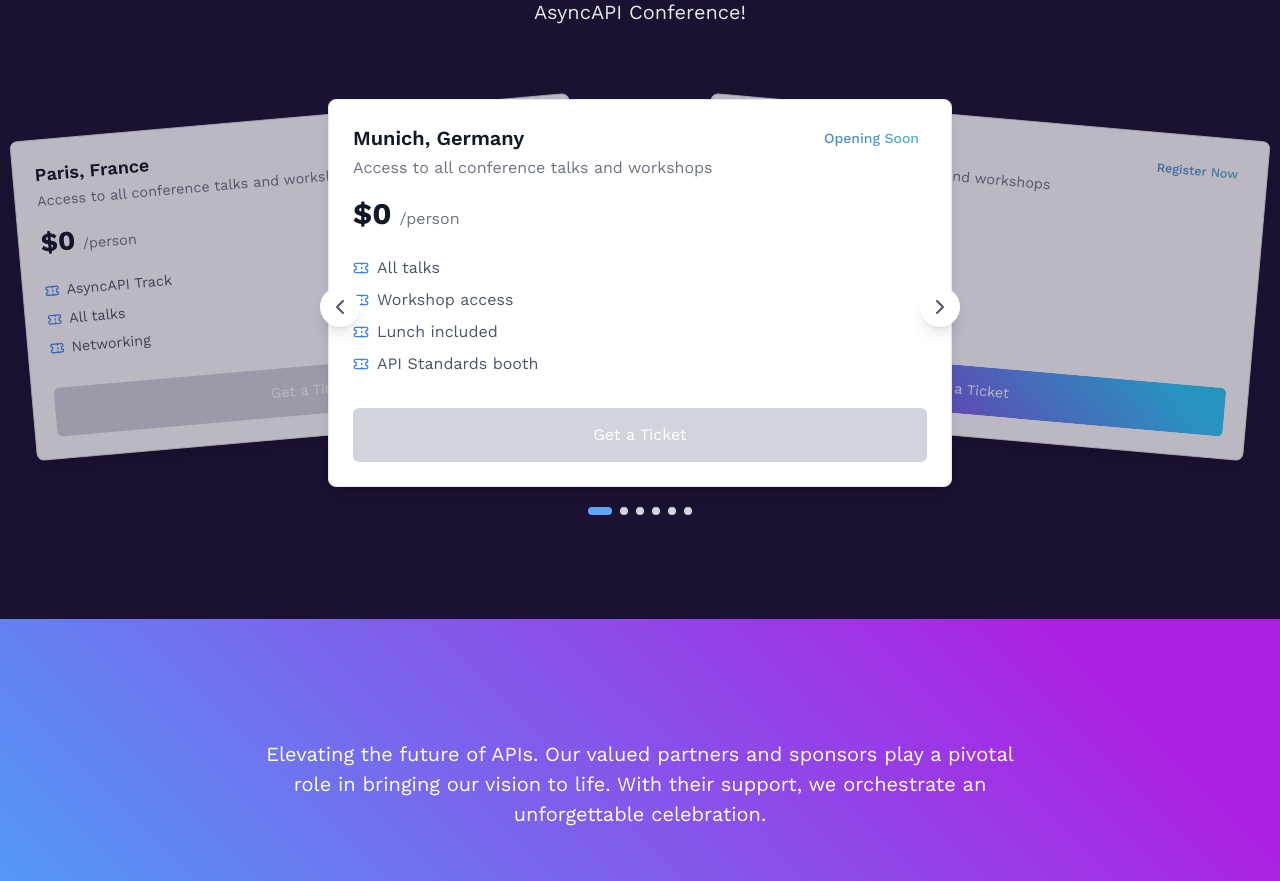
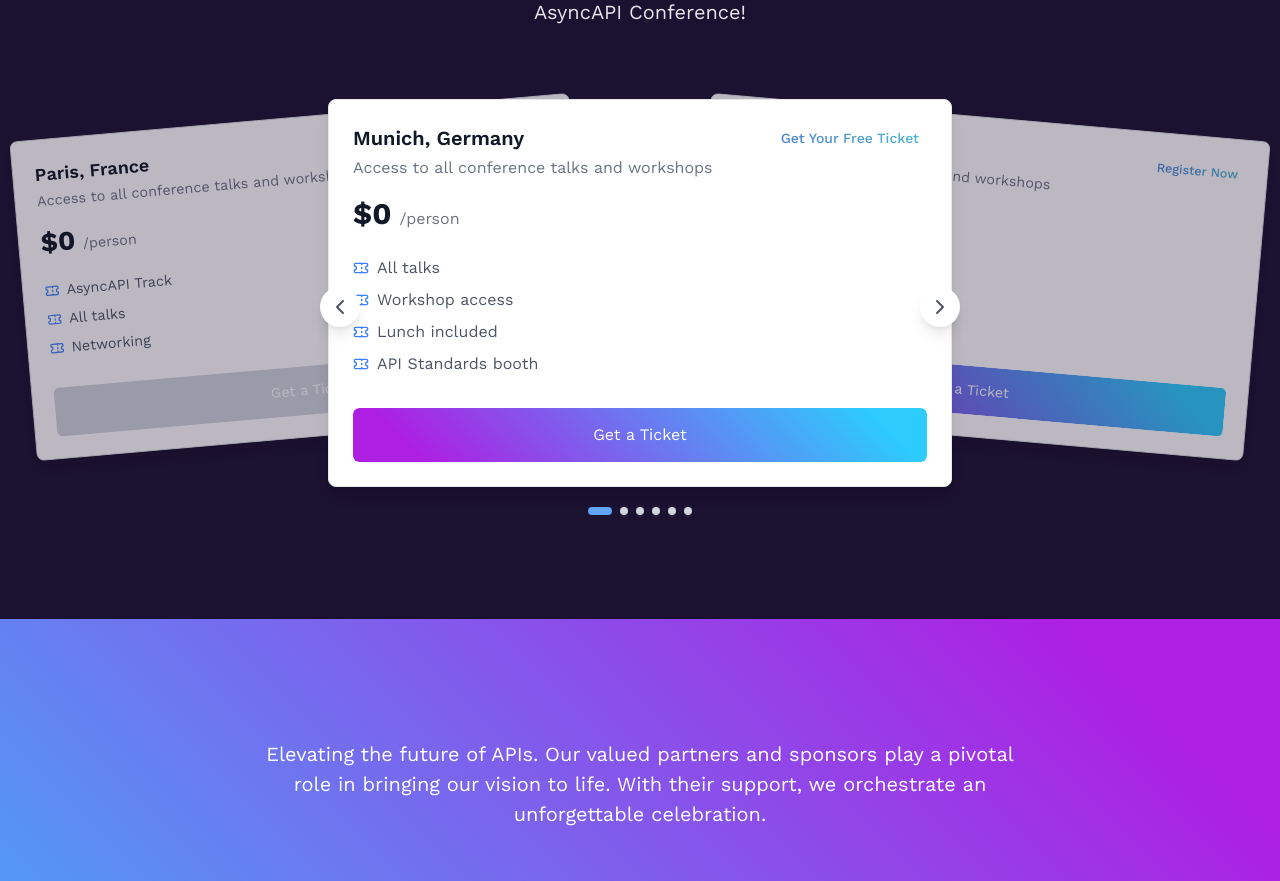
Before and after one commit to asyncapi/conference-website, a Next.js app: page / in a window 1280 px wide. Shown: the part 5900-6781 px from the top of the page. Built offline with nearby package versions, Linux system fonts and the light colour scheme.

Commit message:
add tickets link

```diff
--- a/components/Tickets/ticketCards.js
+++ b/components/Tickets/ticketCards.js
@@ -23,9 +23,9 @@ const Tickets = () => {
       id: 2,
       type: 'Munich, Germany',
       price: 0,
-      url: false,
+      url: 'https://ticket.apidays.global/event/apidays-munich-2025/d6e0279c-a0f9-49c9-ab25-3caba9b31943/cart?coupon=ASYNCAPIMUNICH',
       description: 'Access to all conference talks and workshops',
-      status: 'Opening Soon',
+      status: 'Get Your Free Ticket',
       available: 50,
       eventDate: new Date('2025-07-2'),
       benefits: ['All talks', 'Workshop access', 'Lunch included', 'API Standards booth']
```
